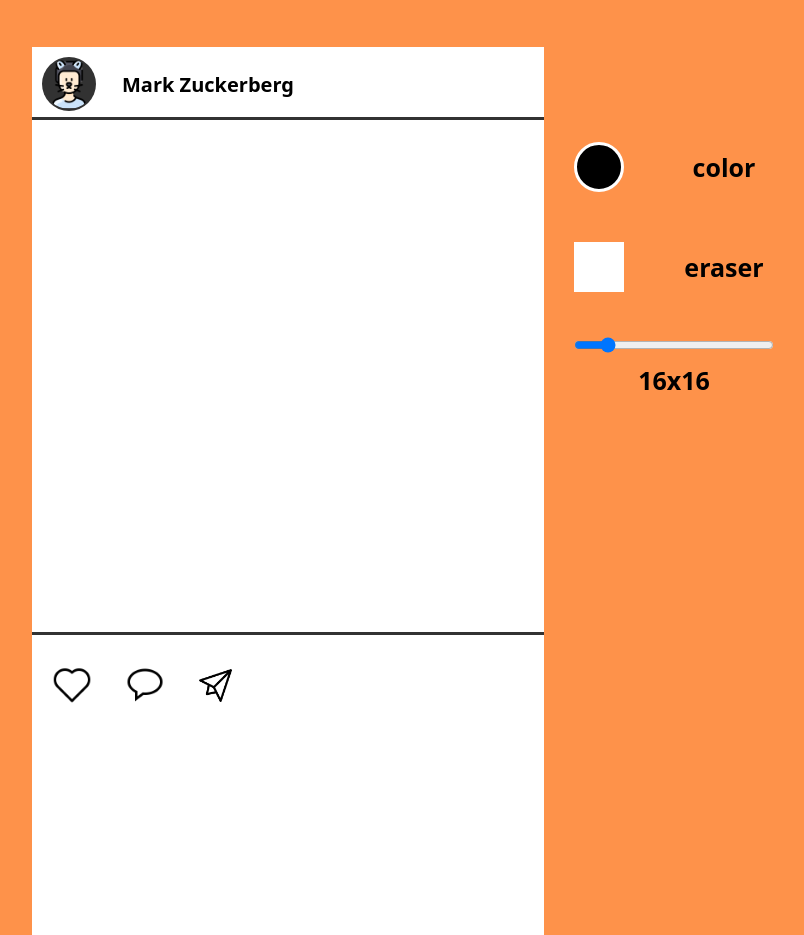
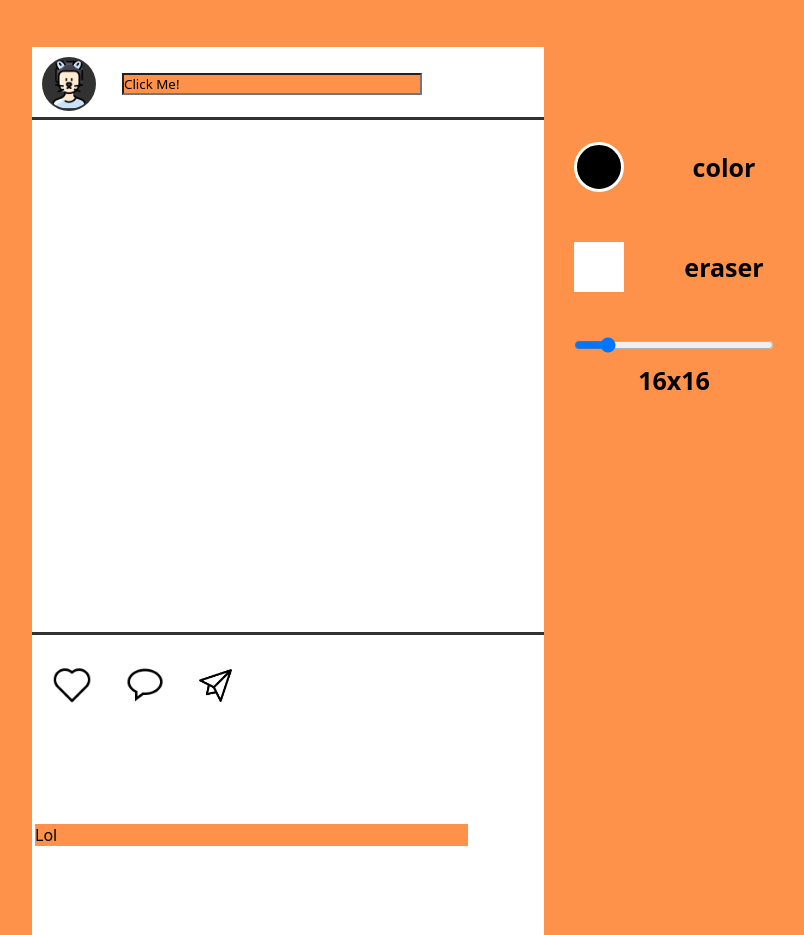
Before and after one commit to macpage/etch-a-sketch, a plain HTML site: page index.html in a window 1280 px wide. Shown: the part 56-991 px from the top of the page, without its empty margins (352-1156 px from the left). Drawn offline with Linux system fonts and the light colour scheme.

Commit message:
Final touch

```diff
--- a/index.html
+++ b/index.html
@@ -16,8 +16,7 @@
     <div class="user-block">
         <div class="user-background">
            <img src="pics-and-icons/user.png" alt="">
-
-            <p>Mark Zuckerberg</p>
+            <input class="username" id="" cols="1" rows="1" maxlength="20" value="Click Me!"></input>
         </div>
 
     </div>
@@ -42,8 +41,9 @@
         <img class="pic3" src="pics-and-icons/share.png" alt="">
 
     <div class="comment">
+            <p class="posted-text">Lol</p>
         <div class="box">
-            <textarea></textarea>
+            <textarea class="text-content" maxlength="100"></textarea>
         </div>
 
     </div>
```
